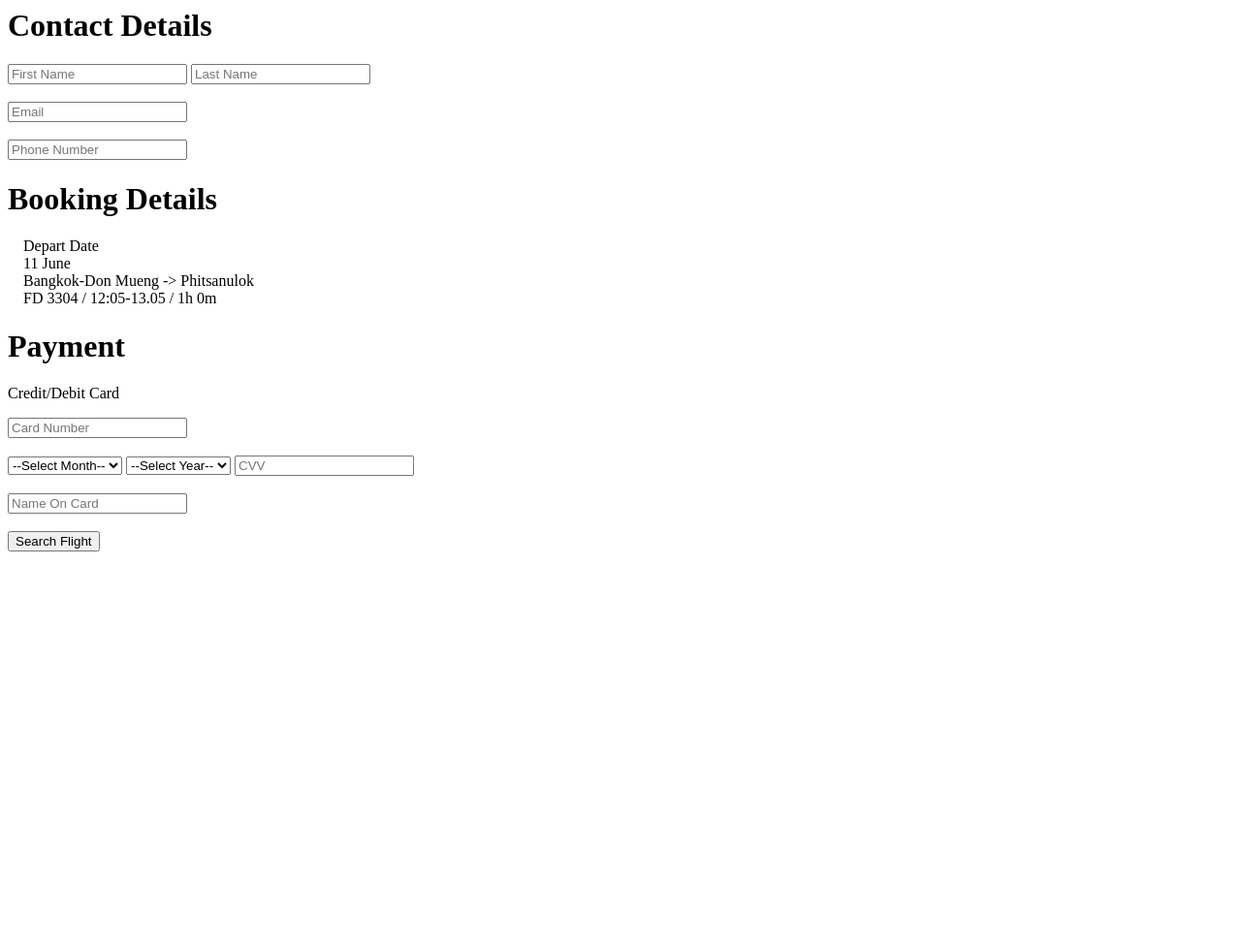
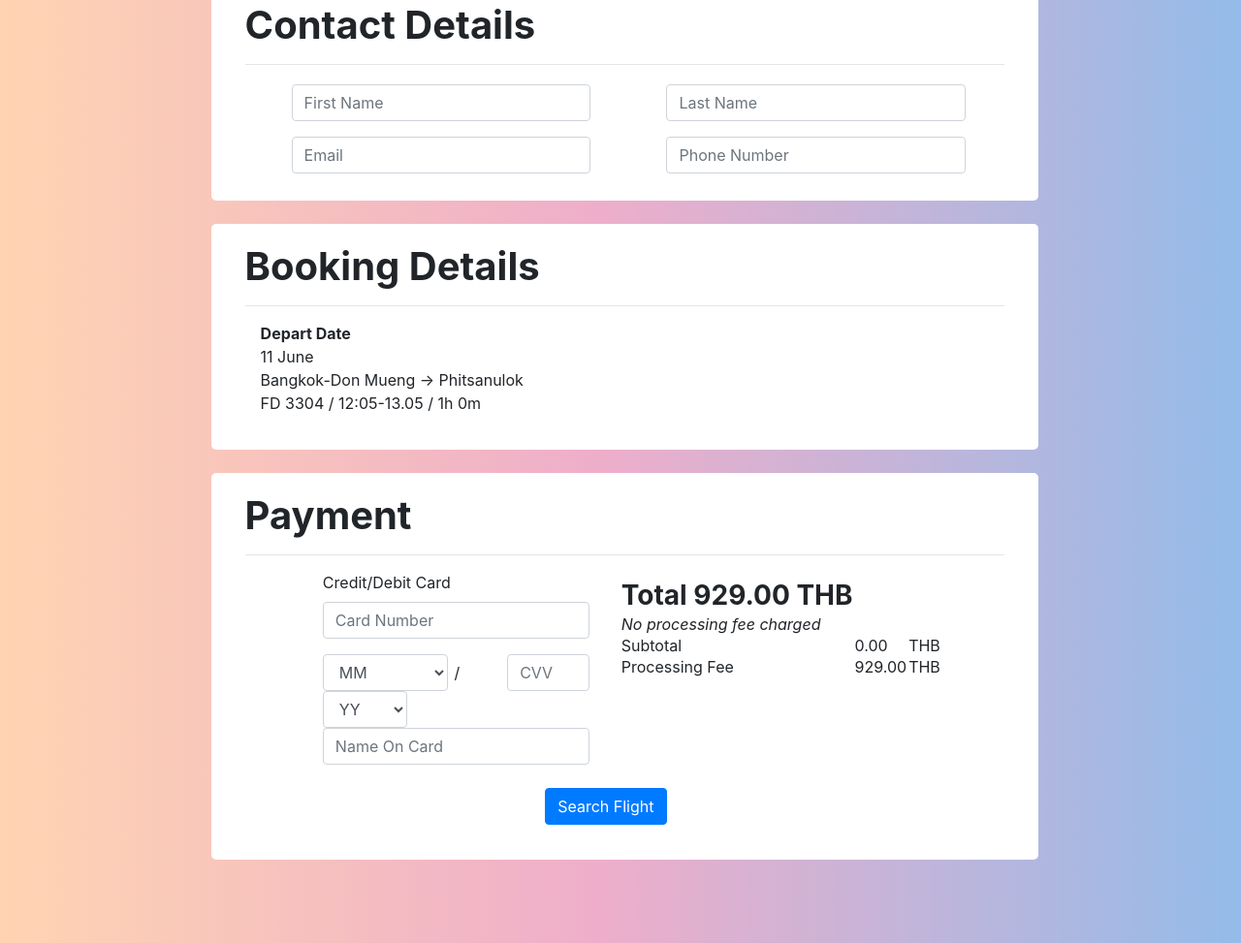
Before and after one commit to Kadphol/Airline, a PHP site: page /Payment.php in a window 1280 px wide. Shown: the whole page at 97% size. Run offline with PHP 8.4, Linux system fonts and the light colour scheme; some libraries are stand-ins or nearby versions.

Commit message:
Update payment with css

```diff
--- a/Payment.php
+++ b/Payment.php
@@ -1,27 +1,77 @@
+<!-- import font roboto -->
+<link href="https://fonts.googleapis.com/css?family=Roboto&display=swap" rel="stylesheet">
+
+<!-- import style -->
+<link rel="stylesheet" type="text/css" href="StyleRegister.css">
+
+<!-- font awesome -->
+<link rel="stylesheet" href="https://use.fontawesome.com/releases/v5.8.2/css/all.css" integrity="sha384-oS3vJWv+0UjzBfQzYUhtDYW+Pj2yciDJxpsK1OYPAYjqT085Qq/1cq5FLXAZQ7Ay" crossorigin="anonymous">
+
+<!-- Latest compiled and minified CSS -->
+<link rel="stylesheet" href="https://maxcdn.bootstrapcdn.com/bootstrap/4.3.1/css/bootstrap.min.css">
+
+<!-- jQuery library -->
+<script src="https://ajax.googleapis.com/ajax/libs/jquery/3.4.0/jquery.min.js"></script>
+
+<!-- Popper JS -->
+<script src="https://cdnjs.cloudflare.com/ajax/libs/popper.js/1.14.7/umd/popper.min.js"></script>
+
+<!-- Latest compiled JavaScript -->
+<script src="https://maxcdn.bootstrapcdn.com/bootstrap/4.3.1/js/bootstrap.min.js"></script>
+
+
 <html>
+    <head>
+        <script src="http://code.jquery.com/jquery-3.4.1.min.js"></script>
+        <meta charset="utf-8">
+        <meta name="viewport" content="width=device-width, initial-scale=1">
+    </head>
 
 <body>
-    <h1>Contact Details</h1>
-    <form>
-        <input type="text" name="FirstName" placeholder="First Name">
-        <input type="text" name="LastName" placeholder="Last Name"><br><br>
-        <input type="email" name="Email" placeholder="Email"><br><br>
-        <input type="tel" name="PhoneNumber" placeholder="Phone Number">
-    </form>
+    <div class="card-container col-md-8">
+        <div class="card-body">
+            <h1><b>Contact Details</b></h1>
+            <hr>
+            <div class="row">
+                <div class="col-md-5  ml-5">
+                            <input type="text" class="form-control mt-1" name="FirstName" placeholder="First Name">
+                            <input type="email" class="form-control mt-3" name="Email" placeholder="Email">
+                </div>
+                <div class="col-md-5 ml-5 mb-2">
+                    <input type="text" class="form-control mt-1" name="LastName" placeholder="Last Name">
+                    <input type="tel" class="form-control mt-3" name="PhoneNumber" placeholder="Phone Number">
+                </div>
+            </div>
+        </div>
+    </div>
 
-    <h1>Booking Details</h1>
-    <p>&emsp;Depart Date<br>
+    <div class="card-container col-md-8 mt-4">
+        <div class="card-body">
+            <h1><b>Booking Details</b></h1>
+            <hr>
+            <p>&emsp;<b>Depart Date</b><br>
              &emsp;11 June<br>
              &emsp;Bangkok-Don Mueng -> Phitsanulok<br>
              &emsp;FD 3304 / 12:05-13.05 / 1h 0m</p>
+        </div>
+    </div>
 
-    <h1>Payment</h1>
+    <div class="card-container mt-4 col-md-8 bottom-margin">
+        <div class="card-body">
+            <h1><b>Payment</b></h1>
+            <hr>
+            <div class="row  offset-sm-1">
+                <div class="col-md-5">
+                        <div class="form-group">
+                            <label>Credit/Debit Card</label>
+                            <input type="text" name="Card" class="form-control" placeholder="Card Number">
+                        </div>
 
-    <form>
-        <p>Credit/Debit Card</p>
-        <input type="text" name="Card" placeholder="Card Number"><br><br>
-        <select name='Month'>
-            <option value='' Selected>--Select Month--</option>
+                            <div class="form-row">
+                                <div class="col-sm-8">
+                                    <div class="form-inline">
+                                        <select name='Month' class="form-control">
+                                            <option value='' Selected>MM</option>
                                             <option value='1'>Janaury</option>
                                             <option value='2'>February</option>
                                             <option value='3'>March</option>
@@ -35,8 +85,9 @@
                                             <option value='11'>November</option>
                                             <option value='12'>December</option>
                                         </select>
-        <select name="Year">
-            <option value='' Selected>--Select Year--</option>
+                                        <span style="width:10%; text-align: center"> / </span>
+                                        <select name="Year" class="form-control">
+                                            <option value='' Selected>YY</option>
                                             <option value="2018">2018</option>
                                             <option value="2017">2017</option>
                                             <option value="2016">2016</option>
@@ -63,10 +114,44 @@
                                             <option value="1999">1997</option>
                                             <option value="1999">1996</option>
                                         </select>
-        <input type="text" name="CVV" placeholder="CVV"><br><br>
-        <input type="text" name="Name" placeholder="Name On Card"><br><br>
-        <input type="submit" value="Search Flight">
-    </form>
+                                    </div>
+                                </div>
+                                <div class="col-sm-4">
+                                    <div class="form-group">
+                                        <input type="text" class="form-control" name="CVV" placeholder="CVV">
+                                    </div>
+                                </div>
+                            </div>
+
+                        <div class="form-group">
+                            <input type="text" class="form-control mb-2" name="Name" placeholder="Name On Card">
+                        </div>
+                </div>
+                <div class="col-md-6">
+                    <table class="ml-auto mr-1 mt-2">
+                        <tr>
+                            <td><h3 class="mb-0"><b>Total 929.00 THB</b></h3></td>
+                        </tr>
+                        <tr>
+                            <td><em> No processing fee charged</em><br></td>
+                        </tr>
+                        <tr>
+                            <td>Subtotal</td>
+                            <td>0.00</td>
+                            <td>THB</td>
+                        </tr>
+                        <tr>
+                            <td>Processing Fee</td>
+                            <td>929.00</td>
+                            <td>THB</td>
+                        </tr>
+                    </table>
+                </div>
+            </div>
+            <div class="form-group col-md-5 offset-sm-3">
+                <input type="submit" class="btn btn-primary mt-2 offset-sm-4" value="Search Flight">
+            </div>
+        </div>
+    </div>
 </body>
-
 </html>
--- a/RegisForm.php
+++ b/RegisForm.php
@@ -27,7 +27,7 @@
         <meta name="viewport" content="width=device-width, initial-scale=1">
     </head>
     <body>
-        <div class="card-container col-md-8">
+        <div class="card-container col-md-8 bottom-margin">
             <div class="card-body">
                 <form method = "post" action = "" id="regisForm">
                     <h1><b>Register</b></h1>
--- a/StyleRegister.css
+++ b/StyleRegister.css
@@ -7,7 +7,8 @@ body {
     text-align: center;
     width: 100%;
     background: linear-gradient(90deg, rgba(255,212,178,1) 0%, rgba(238,174,202,1) 48%, rgba(148,187,233,1) 100%);
-    padding-bottom: 15%;
+    bottom: 15%;
+    height: 100%
 }
 
 .card-container {
@@ -65,3 +66,17 @@ body {
 .total{
     margin-top: 10px;
 }
+
+.btn-sample {
+    color: #ffffff;
+    background-color: #611BBD;
+    border-color: #130269;
+  }
+
+  .mini-describe{
+      font-size: 1em;
+  }
+
+  .bottom-margin{
+      margin-bottom: 100px;
+  }
```
Lines whose indentation alone changed are shown as unchanged.
